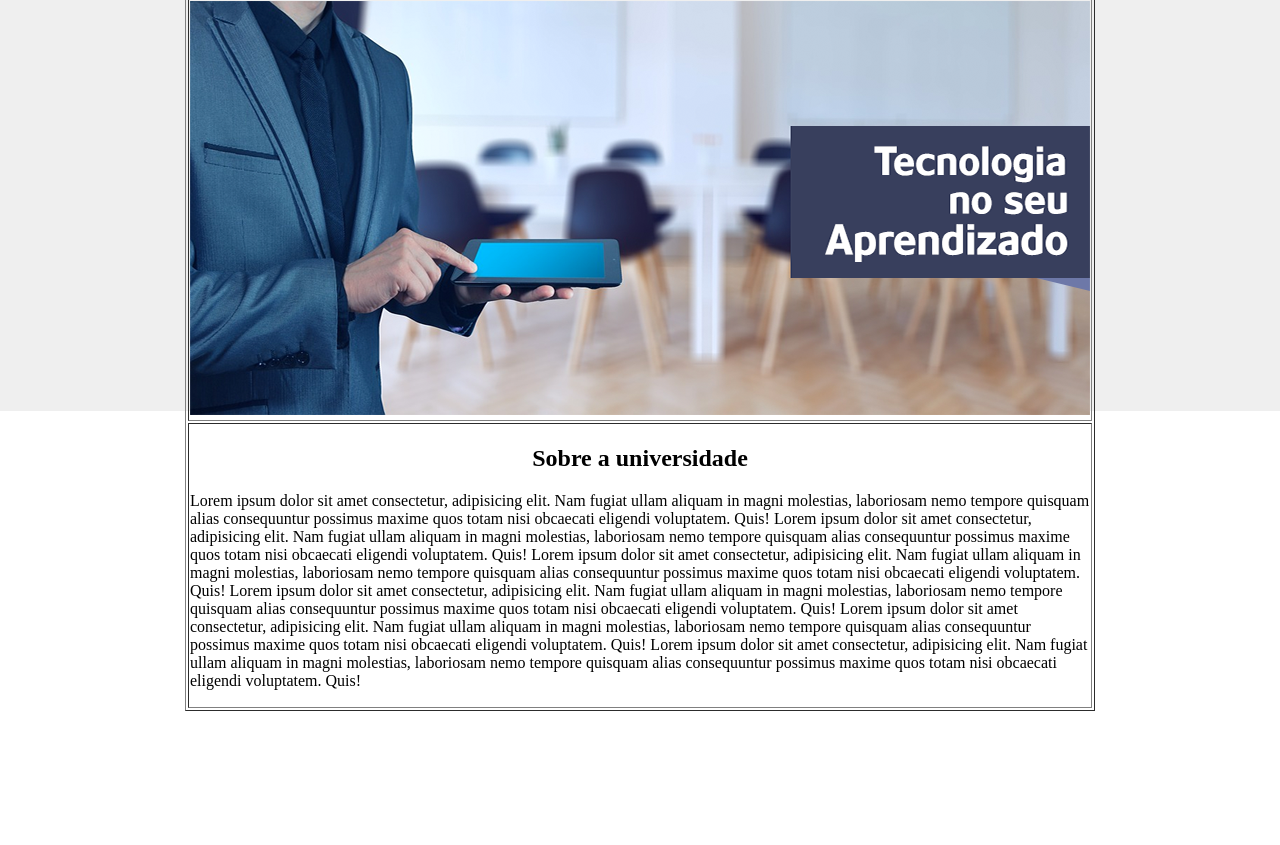
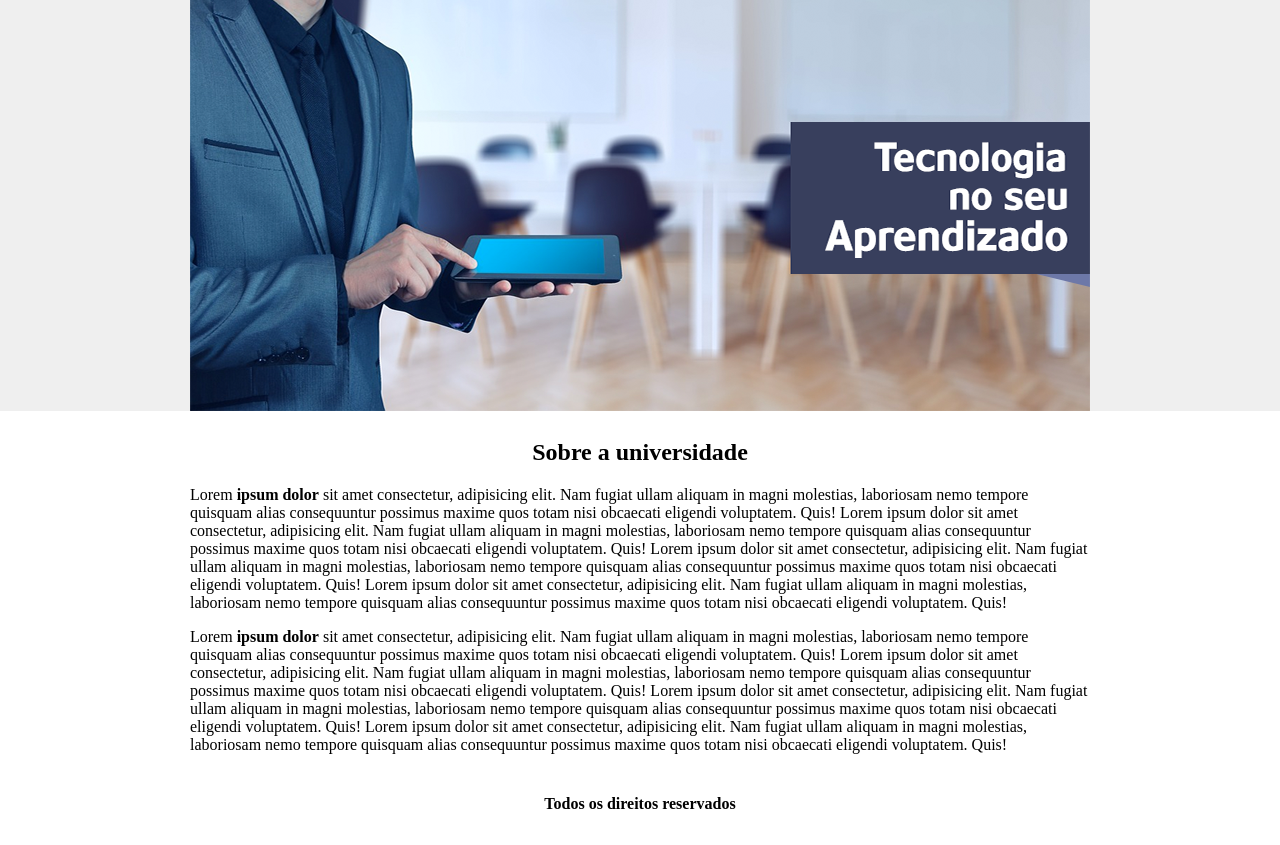
Before and after one commit to LarrysaFigueiredo/UNES, a plain HTML site: page index.html in a window 1280 px wide. Shown: the part 107-952 px from the top of the page. Before the commit the page ends 826 px from the top, so only its background shows below. Drawn offline with Linux system fonts and the light colour scheme; files whose address does not match are found by name.

Commit message:
pagina principal conteudo

```diff
--- a/index.html
+++ b/index.html
@@ -7,7 +7,7 @@
     </head>
 
     <body background="imagens/fundo.png">
-        <table border="1" width="900" align="center">
+        <table border="0" width="900" align="center">
 
             <tr>
                 <td height="89"><img src="imagens//logo.png"></td>
@@ -28,7 +28,7 @@
                 <td colspan="2">
                     <h2 align="center"> Sobre a universidade</h2>
                     <p>
-                        Lorem ipsum dolor sit amet consectetur, adipisicing elit. Nam fugiat ullam aliquam
+                        Lorem <strong> ipsum dolor</strong> sit amet consectetur, adipisicing elit. Nam fugiat ullam aliquam
                         in magni molestias, laboriosam nemo tempore quisquam alias consequuntur possimus
                         maxime quos totam nisi obcaecati eligendi voluptatem. Quis!
                         Lorem ipsum dolor sit amet consectetur, adipisicing elit. Nam fugiat ullam aliquam
@@ -40,13 +40,29 @@
                         Lorem ipsum dolor sit amet consectetur, adipisicing elit. Nam fugiat ullam aliquam
                         in magni molestias, laboriosam nemo tempore quisquam alias consequuntur possimus
                         maxime quos totam nisi obcaecati eligendi voluptatem. Quis!
+
+                    </p>
+                    <p>
+                        Lorem <strong> ipsum dolor</strong> sit amet consectetur, adipisicing elit. Nam fugiat ullam aliquam
+                        in magni molestias, laboriosam nemo tempore quisquam alias consequuntur possimus
+                        maxime quos totam nisi obcaecati eligendi voluptatem. Quis!
                         Lorem ipsum dolor sit amet consectetur, adipisicing elit. Nam fugiat ullam aliquam
                         in magni molestias, laboriosam nemo tempore quisquam alias consequuntur possimus
                         maxime quos totam nisi obcaecati eligendi voluptatem. Quis!
                         Lorem ipsum dolor sit amet consectetur, adipisicing elit. Nam fugiat ullam aliquam
                         in magni molestias, laboriosam nemo tempore quisquam alias consequuntur possimus
                         maxime quos totam nisi obcaecati eligendi voluptatem. Quis!
+                        Lorem ipsum dolor sit amet consectetur, adipisicing elit. Nam fugiat ullam aliquam
+                        in magni molestias, laboriosam nemo tempore quisquam alias consequuntur possimus
+                        maxime quos totam nisi obcaecati eligendi voluptatem. Quis!
+
                     </p>
+                </td>
+            </tr>
+
+            <tr>
+                <td colspan="2" align="center">
+                    <h4>Todos os direitos reservados</h4>
                 </td>
             </tr>
         </table>
```
